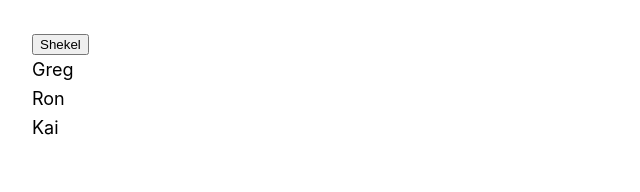
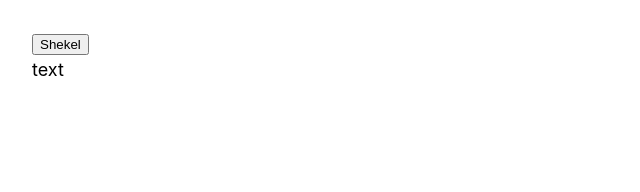
Before and after one commit to KReeDo47/Vue3Exercises, a Vue app in the folder Vue3Exercises/: page / in a window 1280 px wide. Shown: the top 192 px of the page, without its empty margins (0-640 px from the left). Built offline with nearby package versions, Linux system fonts and the light colour scheme.

Commit message:
exercise_26

```diff
--- a/Vue3Exercises/src/App.vue
+++ b/Vue3Exercises/src/App.vue
@@ -1,25 +1,20 @@
 <script>
-  export default {
-    data() {
-      return {
-        shekel: true,
+  export default{
+    data(){
+      return{
+        isAuth: true,
       }
     },
     methods: {
-      Shekel: function() {
-        this.shekel = false;
+      Shekel: function(){
+        this.isAuth = false;
       }
     }
   }
 </script>
-
 <template>
   <button @click="Shekel">Shekel</button>
-  <div v-if="shekel">
-  <p>Greg</p>
-  <p>Ron</p>
-  <p>Kai</p>
-  </div>
+  <p v-show="isAuth">text</p>
 </template>
 
 <style>
```
